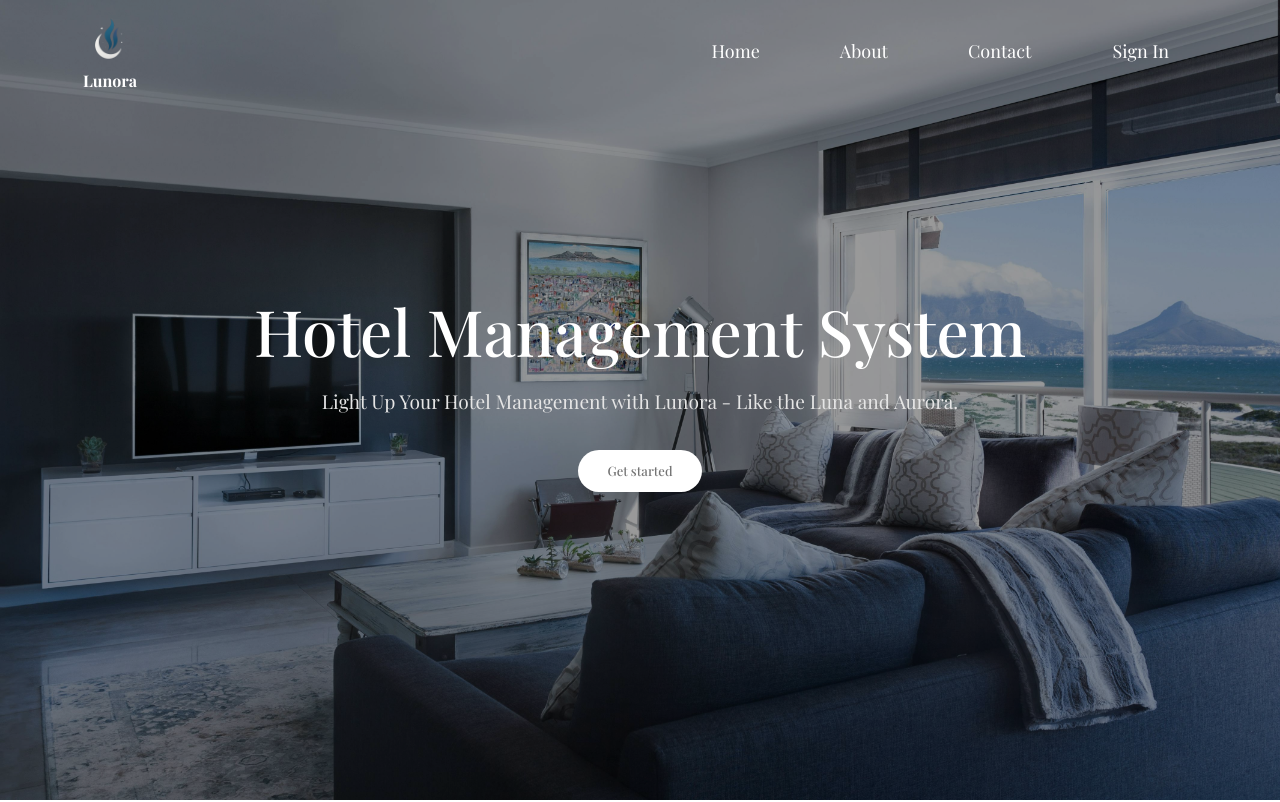
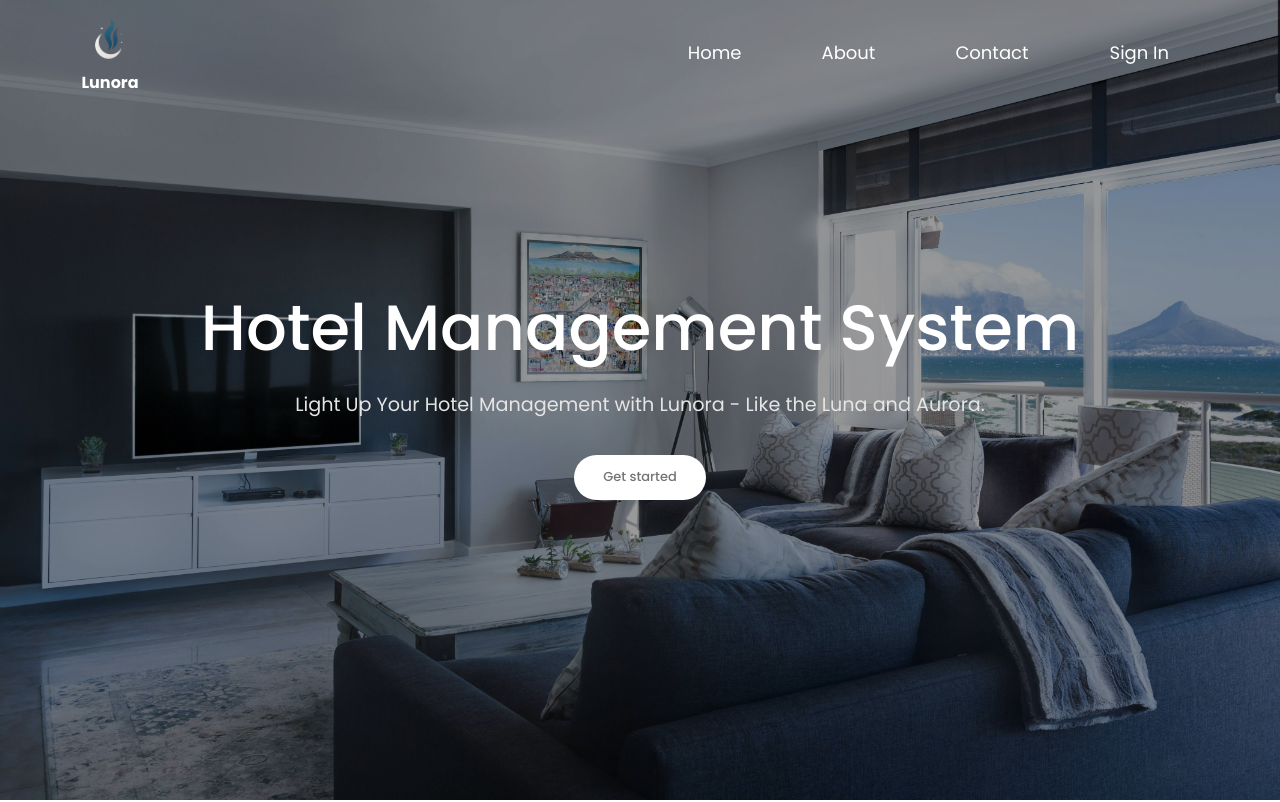
Before and after one commit to VietHungUET/Hotel-Management-System, a React (Vite) app in the folder frontend/: page / in a window 1280 px wide. Shown: the top 802 px of the page. Built offline with nearby package versions, Linux system fonts and the light colour scheme.

Commit message:
fix: Fix bug for verfication

```diff
--- a/frontend/src/components/HomeComponents/Header/Header.css
+++ b/frontend/src/components/HomeComponents/Header/Header.css
@@ -22,7 +22,7 @@
 }
 
 .header-contents {
-    font-family: 'Playfair Display', serif;
+    font-family: 'Poppins', sans-serif;
     width: 100%;
     height: 100%;
     position: absolute;
@@ -39,18 +39,18 @@
 
 .header-contents h2 {
     font-weight: 500;
-    font-family: 'Playfair Display', serif;
+    font-family: 'Poppins', sans-serif;
     font-size: max(5.0vw, 24px);
 }
 
 .header-contents p {
-    font-family: 'Playfair Display', serif;
+    font-family: 'Poppins', sans-serif;
     font-size: 1.5vw;
     color: #e5e5e5;
 }
 
 .header-contents button {
-    font-family: 'Playfair Display', serif;
+    font-family: 'Poppins', sans-serif;
     margin: 20px;
     border: none;
     color: #747474;
--- a/frontend/src/components/HomeComponents/Navbar/Navbar.css
+++ b/frontend/src/components/HomeComponents/Navbar/Navbar.css
@@ -32,7 +32,7 @@
     font-size: 18;
     font-weight: bold;
     color: inherit;
-    font-family: 'Playfair Display', serif;
+    font-family: 'Poppins', sans-serif;
 }
 
 .navbar.transparent .logo-text {
@@ -62,7 +62,7 @@
 .navbar-menu .nav {
     padding: 12px 30px;
     border-radius: 50px;
-    font-family: 'Playfair Display', serif;
+    font-family: 'Poppins', sans-serif;
 }
 
 .navbar-menu .nav:hover {
@@ -79,7 +79,7 @@
 
 .navbar button {
     background: transparent;
-    font-family: 'Playfair Display', serif;
+    font-family: 'Poppins', sans-serif;
     font-size: 18px;
     color: black;
     border: 1px solid transparent;
--- a/frontend/src/index.css
+++ b/frontend/src/index.css
@@ -1,5 +1,6 @@
 @import url('https://fonts.googleapis.com/css2?family=Outfit:wght@100..900&display=swap');
-@import url('https://fonts.googleapis.com/css2?family=Playfair+Display:wght@400;500;600;700&family=Lato:wght@300;400;700&display=swap');
+@import url('https://fonts.googleapis.com/css2?family=Poppins:wght@300;400;500;600;700&display=swap');
+@import url('https://fonts.googleapis.com/css2?family=Lato:wght@300;400;700&display=swap');
 
 * {
   padding: 0;
--- a/frontend/src/pages/Login/Login.jsx
+++ b/frontend/src/pages/Login/Login.jsx
@@ -59,9 +59,9 @@
             const response = await userApi.getSignUp({ username, password, email, fullname, value });
             console.log("response:", response);
             const pendingUser = {
-                user_name: username,
-                user_password: password,
-                full_name: fullname,
+                userName: username,
+                password: password,
+                fullName: fullname,
                 email,
                 phone: value
             };
--- a/frontend/src/pages/Login/Verification.jsx
+++ b/frontend/src/pages/Login/Verification.jsx
@@ -14,7 +14,7 @@
     e.preventDefault();
     try {
        const pendingUser = JSON.parse(localStorage.getItem("pendingUser")) || {};
-            if (!pendingUser.user_name) {
+            if (!pendingUser.userName) {
               throw new Error("User information not found. Please register again.");
             }
       console.log(verificationCode);
```
